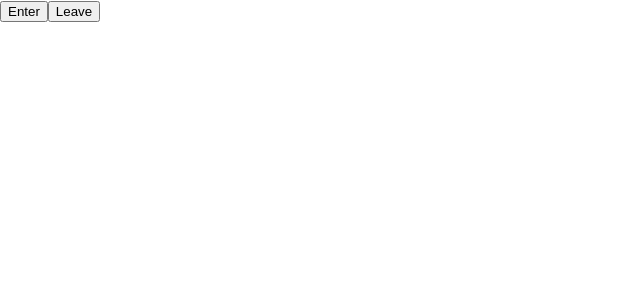
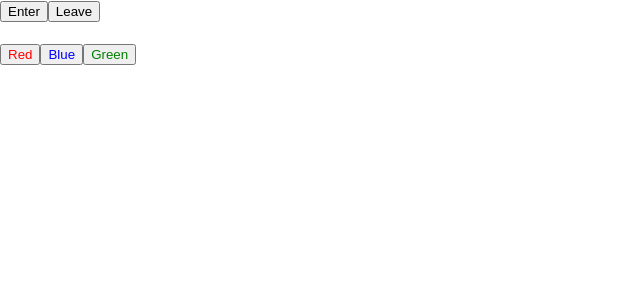
Before and after one commit to Cobluesky/hello-react, a React (Create React App) app: page / in a window 1280 px wide. Shown: the top 300 px of the page, without its empty margins (0-640 px from the left). Built offline with nearby package versions, Linux system fonts and the light colour scheme.

Commit message:
2022-03-21 - 2
useState 다중 사용

```diff
--- a/src/Say.js
+++ b/src/Say.js
@@ -4,10 +4,25 @@
     const [message, setMessage] = useState('');
     const onClickEnter = () => setMessage('HI!');
     const onClickLeave = () => setMessage('BYE!');
+
+    const [color, setColor] = useState('black');
+
     return (
         <div>
             <button onClick={onClickEnter}>Enter</button>
             <button onClick={onClickLeave}>Leave</button>
+            <h1 style={{ color }}>{message}</h1>
+            <button style={{ color: 'red' }} onClick={() => setColor('red')}>
+                Red
+            </button>
+
+            <button style={{ color: 'blue' }} onClick={() => setColor('blue')}>
+                Blue
+            </button>
+
+            <button style={{ color: 'green' }} onClick={() => setColor('green')}>
+                Green
+            </button>
             <h1>{message}</h1>
         </div>
     );
```
